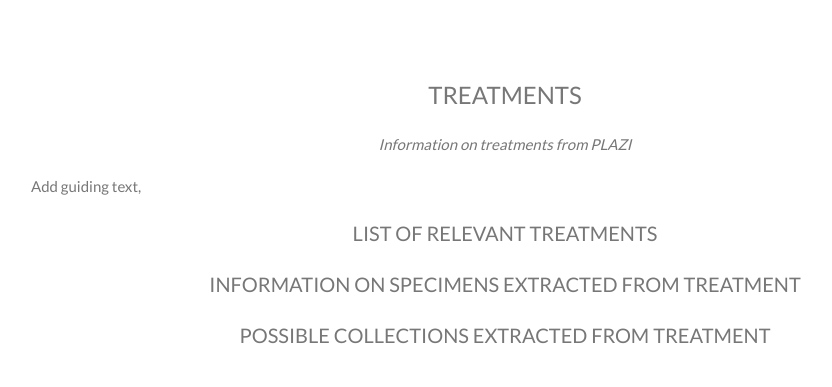
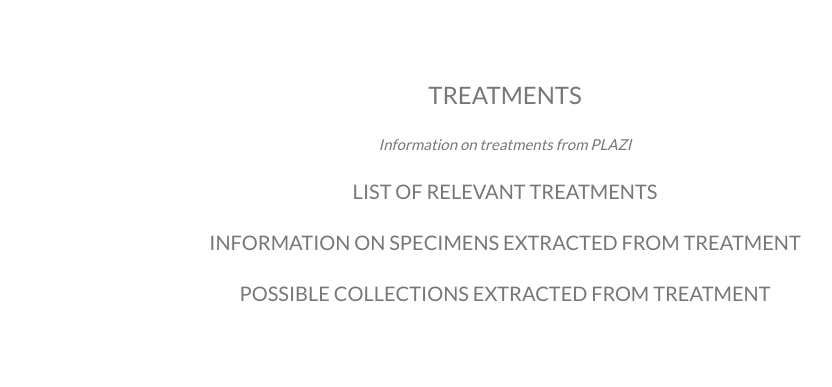
Before and after one commit to AgentschapPlantentuinMeise/linkedTaxonomy, a Flask app: template linkedTaxonomy/templates/taxon.html in a window 1280 px wide. Shown: the part 1603-1990 px from the top of the page, without its empty margins (135-967 px from the left). Run offline with Flask 2, Linux system fonts and the light colour scheme; the template is opened without the code that fills it, so the values that code supplies are empty; parts of the project's set-up code (start-up, migrations or seed data) failed here and were passed over.

Commit message:
removing dummy text from html

```diff
--- a/linkedTaxonomy/templates/taxon.html
+++ b/linkedTaxonomy/templates/taxon.html
@@ -194,7 +194,7 @@ tr:nth-child(even) {
 <div class="w3-content w3-container w3-padding-64" id="treatment">
   <h3 class="w3-center">TREATMENTS</h3>
   <p class="w3-center"><em>Information on treatments from PLAZI</em></p>
-  <p>Add guiding text,
+  <p>
   <h4 class="w3-center">LIST OF RELEVANT TREATMENTS</h3>
   <p>{% for treatment in treatments %}
   	<p><a href="{{treatment}}">{{ treatment }}</a></p>
```
